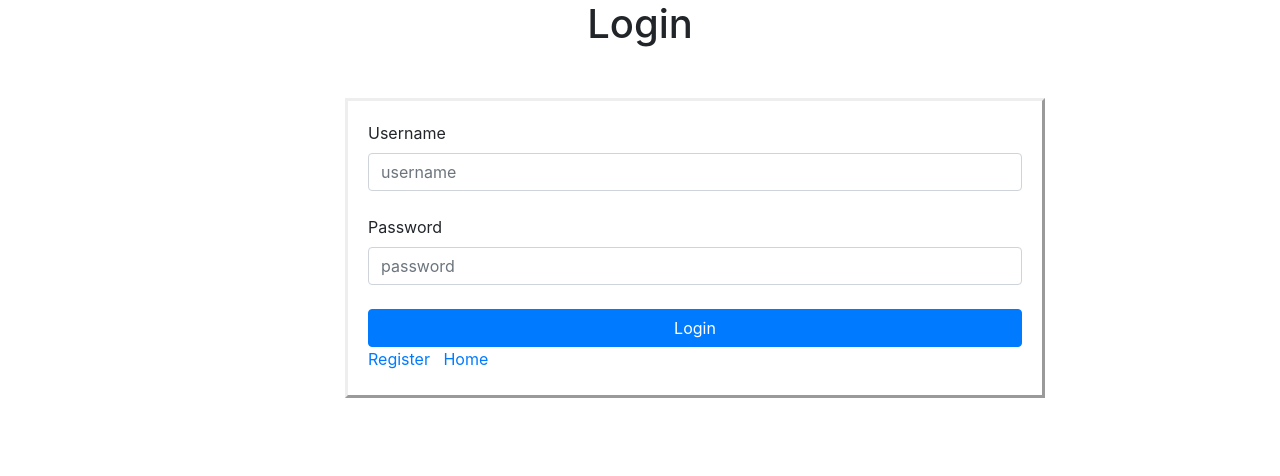
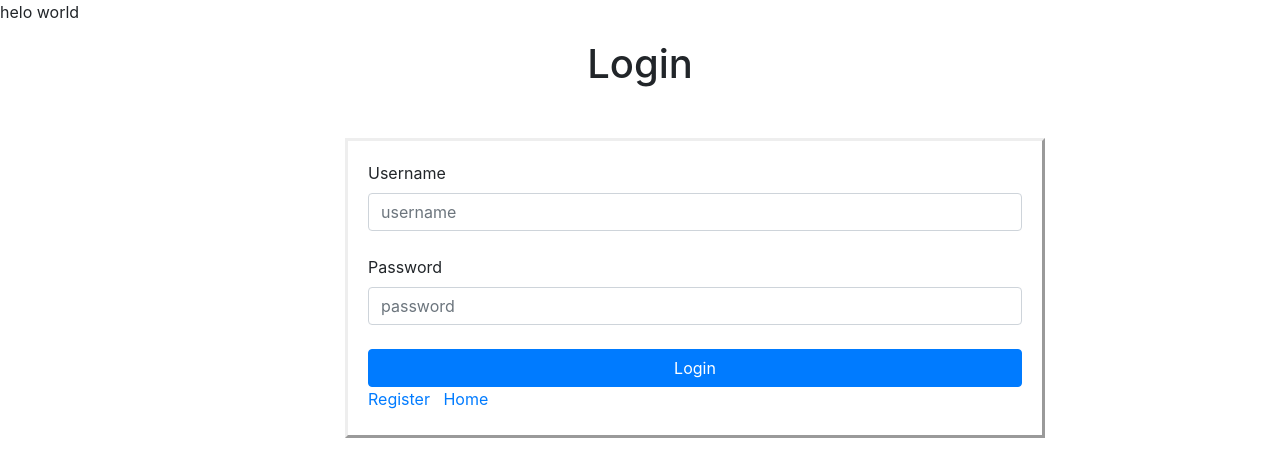
Before and after one commit to animeshmane95/WebDevAssignemnt5, an Angular app: page /login in a window 1280 px wide. Shown: the top 476 px of the page. Built offline with nearby package versions, Linux system fonts and the light colour scheme.

Commit message:
heroku deployment1

```diff
--- a/server.js
+++ b/server.js
@@ -9,7 +9,7 @@ app.use(express.static(__dirname+'/dist/assignment5'));
 
 app.get('/*', function(req,res) {
 
-res.sendFile(path.join(__dirname + '/dist/assignment5/index.html'));
+res.sendFile(path.join(__dirname + '/dist/assignment5/src/index.html'));
 });
 
 // Start the app by listening on the default Heroku port
--- a/src/index.html
+++ b/src/index.html
@@ -10,6 +10,7 @@
   <link rel= "stylesheet" href="./assets/dist/css/bootstrap.css">
 </head>
 <body>
+	<p>helo world</p>
   <app-root></app-root>
 </body>
 </html>
```
